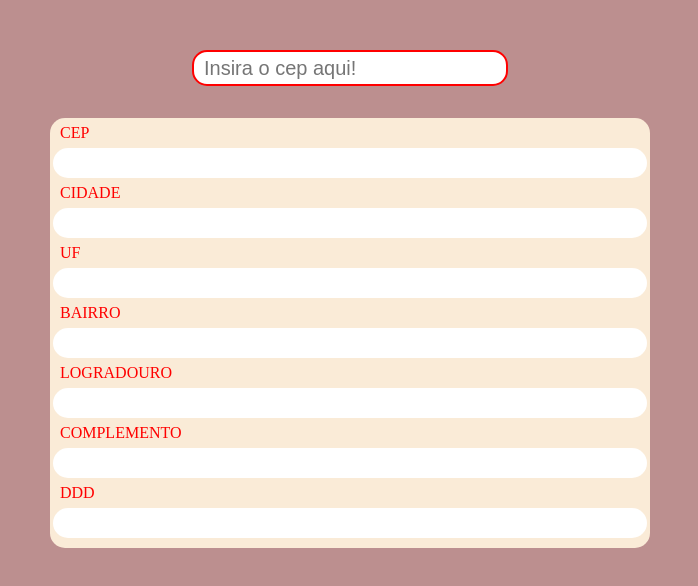
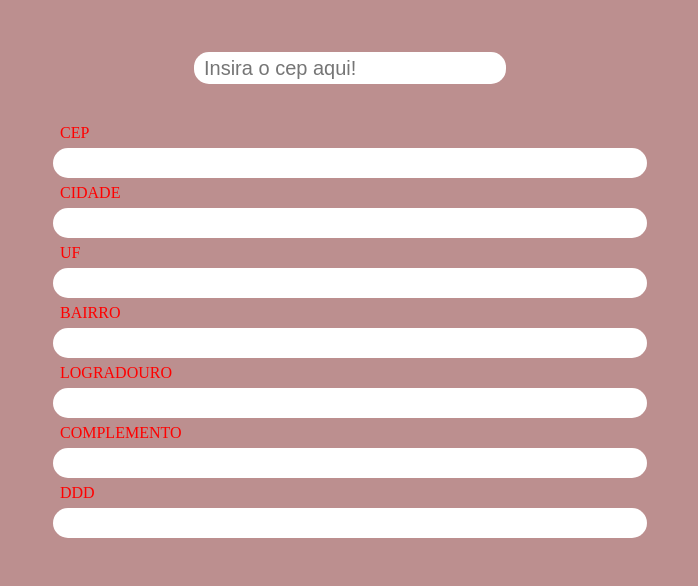
Before and after one commit to Joelson0935/Buscador-De-Enderecos, a website: page index.html in a window 1280 px wide. Shown: the part 190-776 px from the top of the page, without its empty margins (290-988 px from the left). Drawn offline with Linux system fonts and the light colour scheme.

Commit message:
atualização no layout

```diff
--- a/css/card.css
+++ b/css/card.css
@@ -24,14 +24,13 @@ body {
     height: 30px;
     width: 100%;
     border-radius: 15px;
-    border: 2px solid red;
+    border: none;
     font-size: 20px;
     padding-left: 10px;
 }
 
 .cep input:focus {
     outline: none;
-    border: 2px solid blue;
 }
 
 .cep small {
@@ -42,7 +41,6 @@ body {
 .form {
     width: 600px;
     height: 430px;
-    background-color: antiquewhite;
     margin: auto;
     border-radius: 15px;
 }
```
